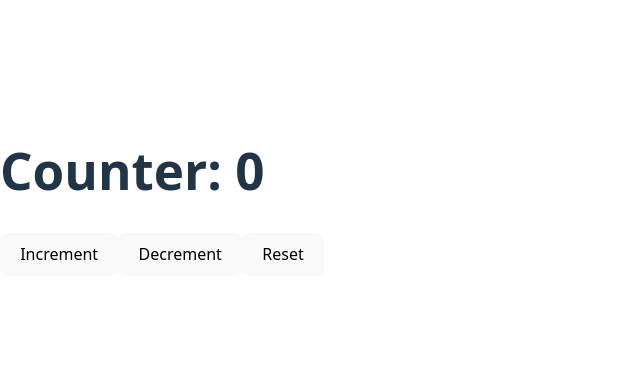
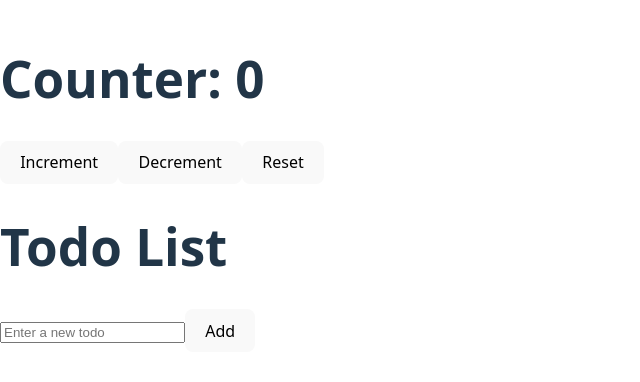
Before and after one commit to yashvi-3106/Assignment_React_Node, a React (Vite) app in the folder React/vite_app/: page / in a window 1280 px wide. Shown: the part 208-590 px from the top of the page, without its empty margins (0-640 px from the left). Built offline with nearby package versions, Linux system fonts and the light colour scheme.

Commit message:
Created a TodoList

```diff
--- a/React/vite_app/src/App.jsx
+++ b/React/vite_app/src/App.jsx
@@ -1,14 +1,12 @@
 import Counter from "./Components/Counter"
-
+import TodoList from "./Components/TodoList"
 
 function App() {
-
-
   return (
     <>
       <div>
         <Counter/>
-
+        <TodoList/>
       </div>
 
     </>
--- /dev/null
+++ b/React/vite_app/src/Components/TodoList.jsx
@@ -0,0 +1,60 @@
+import { useState } from 'react';
+
+function TodoList() {
+
+  const [todos, setTodos] = useState([]);
+  const [newTodo, setNewTodo] = useState('');
+
+
+  const handleInputChange = (event) => {
+    setNewTodo(event.target.value);
+  };
+
+
+  const addTodo = () => {
+    if (newTodo.trim() !== '') {
+      setTodos([...todos, { id: Date.now(), text: newTodo }]);
+      setNewTodo('');
+    }
+  };
+
+
+  const deleteTodo = (id) => {
+    setTodos(todos.filter(todo => todo.id !== id));
+  };
+
+
+  const handleSubmit = (event) => {
+    event.preventDefault();
+    addTodo();
+  };
+
+  return (
+    <div>
+      <h1>Todo List</h1>
+
+
+      <form onSubmit={handleSubmit}>
+        <input
+          type="text"
+          value={newTodo}
+          onChange={handleInputChange}
+          placeholder="Enter a new todo"
+        />
+        <button type="submit">Add</button>
+      </form>
+
+
+      <ul>
+        {todos.map(todo => (
+          <li key={todo.id}>
+            {todo.text}
+            <button onClick={() => deleteTodo(todo.id)}>Delete</button>
+          </li>
+        ))}
+      </ul>
+    </div>
+  );
+}
+
+export default TodoList;
```
Also changed, not shown: React/vite_app/src/Components/Counter.jsx (+8 -0 lines).
